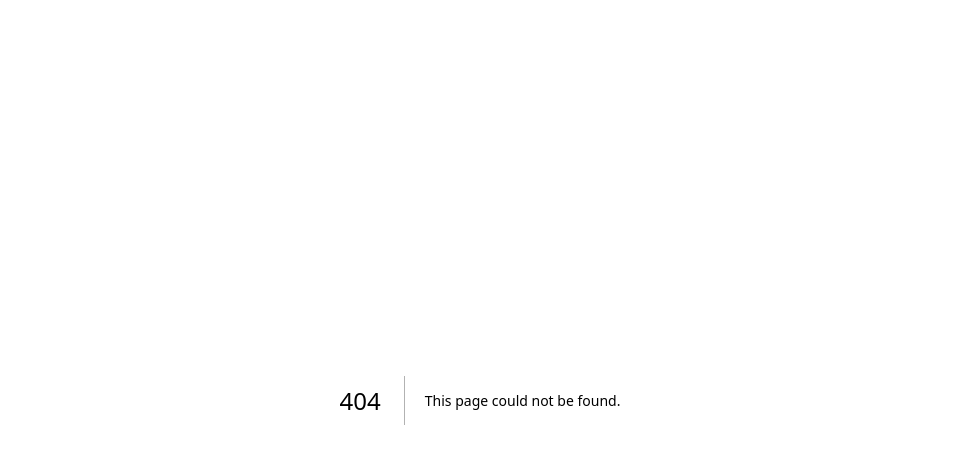
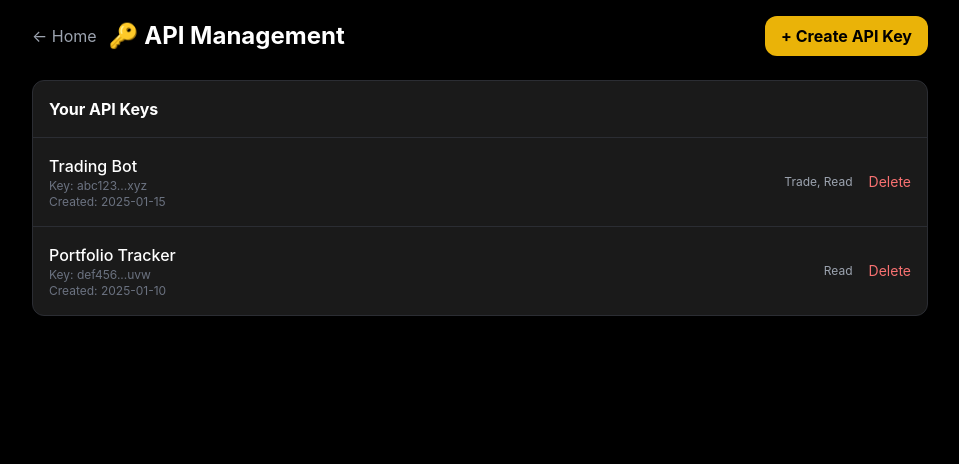
Before and after one commit to Cashipro/cashipro, a Next.js app in the folder apps/web/: page /api-management in a window 1280 px wide. Before the commit this address had no page. Shown: the top 464 px of the page, without its empty margins (160-1119 px from the left). Built offline with nearby package versions, Linux system fonts and the light colour scheme.

Commit message:
Create page.tsx

```diff
--- /dev/null
+++ b/apps/web/src/app/api-management/page.tsx
@@ -0,0 +1,48 @@
+"use client";
+
+import { useState } from "react";
+import Link from "next/link";
+
+export default function APIManagementPage() {
+  const [apiKeys] = useState([
+    { name: "Trading Bot", key: "abc123...xyz", permissions: "Trade, Read", created: "2025-01-15" },
+    { name: "Portfolio Tracker", key: "def456...uvw", permissions: "Read", created: "2025-01-10" },
+  ]);
+
+  return (
+    <div className="min-h-screen bg-black p-4">
+      <div className="max-w-4xl mx-auto space-y-6">
+        <div className="flex items-center justify-between">
+          <div className="flex items-center gap-3">
+            <Link href="/" className="text-gray-400 hover:text-white">← Home</Link>
+            <h1 className="text-2xl font-bold text-white">🔑 API Management</h1>
+          </div>
+          <button className="px-4 py-2 bg-yellow-500 text-black font-bold rounded-xl hover:bg-yellow-400 transition">
+            + Create API Key
+          </button>
+        </div>
+
+        <div className="bg-[#1a1a1a] rounded-xl border border-[#2b2d33] overflow-hidden">
+          <div className="p-4 border-b border-[#2b2d33]">
+            <h3 className="text-white font-bold">Your API Keys</h3>
+          </div>
+          <div className="divide-y divide-[#2b2d33]">
+            {apiKeys.map((key, i) => (
+              <div key={i} className="flex flex-wrap items-center justify-between p-4 hover:bg-[#2b2d33]/50 transition-colors">
+                <div>
+                  <p className="text-white font-medium">{key.name}</p>
+                  <p className="text-xs text-gray-500">Key: {key.key}</p>
+                  <p className="text-xs text-gray-500">Created: {key.created}</p>
+                </div>
+                <div className="flex items-center gap-4">
+                  <span className="text-xs text-gray-400">{key.permissions}</span>
+                  <button className="text-red-400 text-sm hover:text-red-500">Delete</button>
+                </div>
+              </div>
+            ))}
+          </div>
+        </div>
+      </div>
+    </div>
+  );
+}
```
